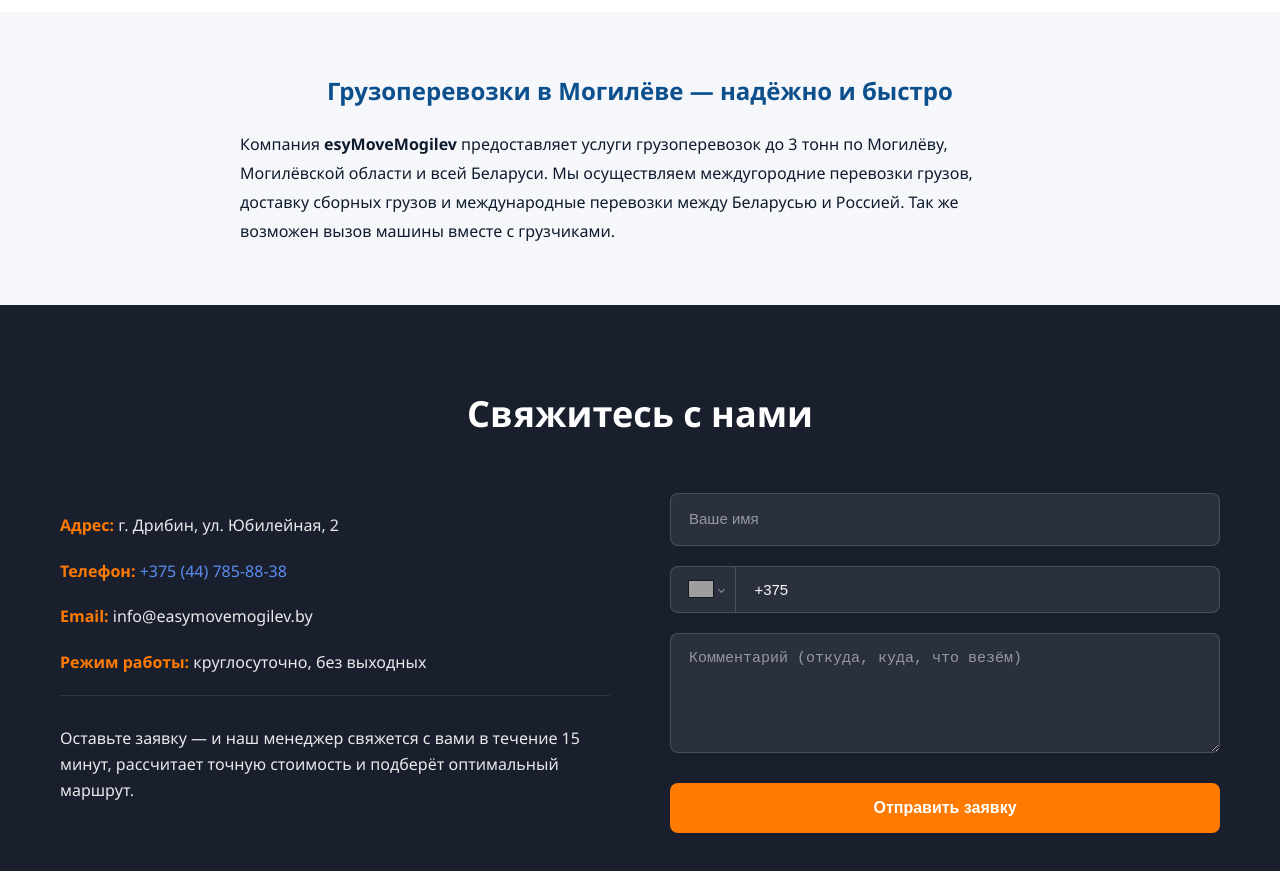
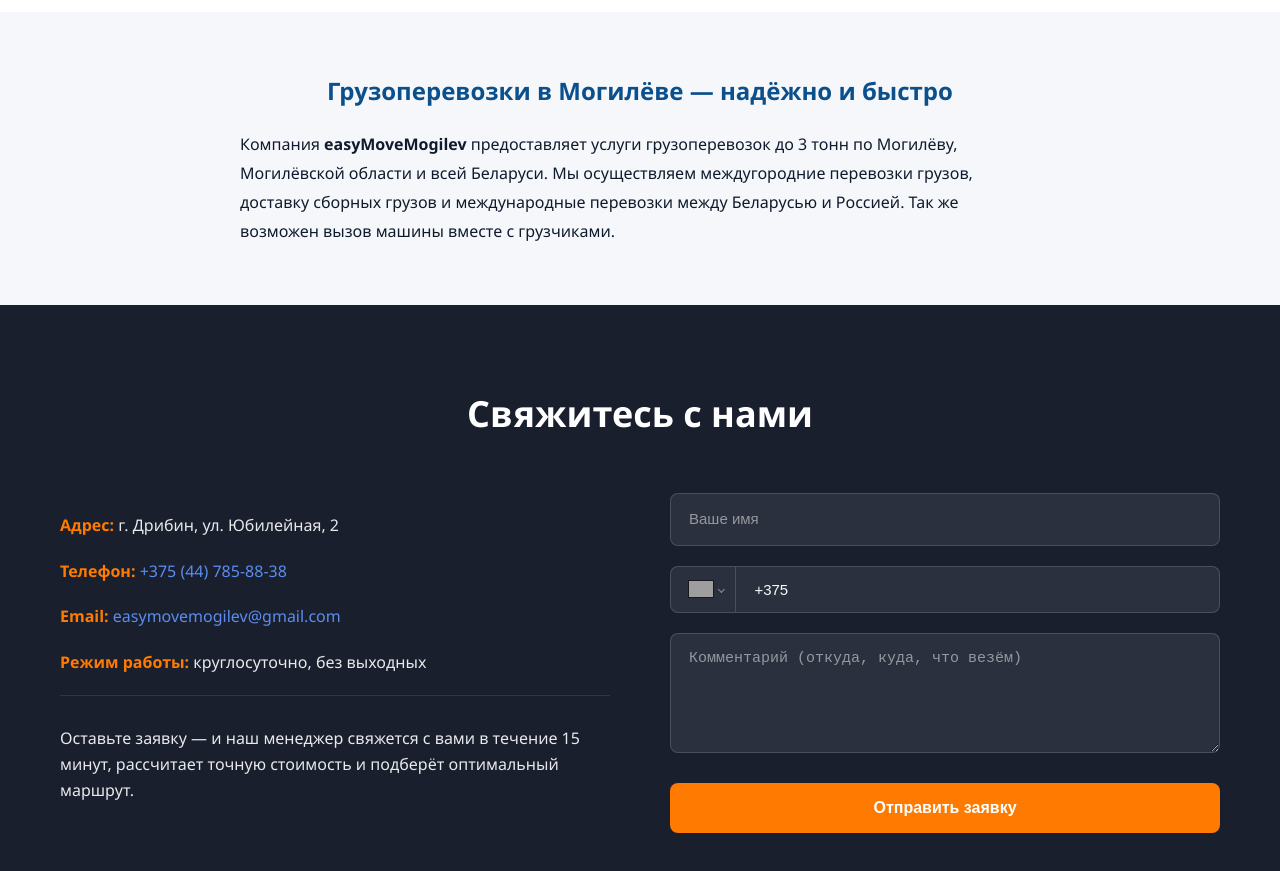
Before and after one commit to kitsuki21/easymove-mogilev, a React (Vite) app: page / in a window 1280 px wide. Shown: the part 3480-4351 px from the top of the page. Built offline with nearby package versions, Linux system fonts and the light colour scheme; grey boxes are pictures that could not be loaded.

Commit message:
Добавил почту

```diff
--- a/src/components/Contact.jsx
+++ b/src/components/Contact.jsx
@@ -118,7 +118,13 @@
                 </a>
               </p>
               <p>
-                <strong>Email:</strong> info@easymovemogilev.by
+                <strong>Email:</strong>{" "}
+                <a
+                  className="contact-phone-link"
+                  href="mailto:easymovemogilev@gmail.com"
+                >
+                  easymovemogilev@gmail.com
+                </a>
               </p>
               <p>
                 <strong>Режим работы:</strong> круглосуточно, без выходных
--- a/src/components/Seotext.jsx
+++ b/src/components/Seotext.jsx
@@ -13,7 +13,7 @@
         </h2>
         <div style={{ maxWidth: "800px", margin: "0 auto", lineHeight: "1.8" }}>
           <p>
-            Компания <strong>esyMoveMogilev</strong> предоставляет услуги
+            Компания <strong>easyMoveMogilev</strong> предоставляет услуги
             грузоперевозок до 3 тонн по Могилёву, Могилёвской области и всей
             Беларуси. Мы осуществляем междугородние перевозки грузов, доставку
             сборных грузов и международные перевозки между Беларусью и Россией.
```
